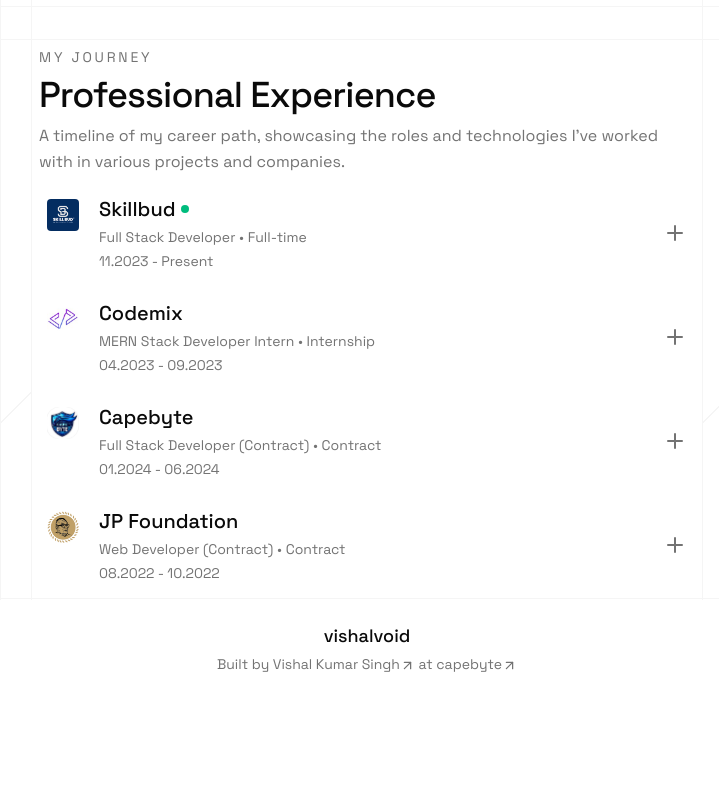
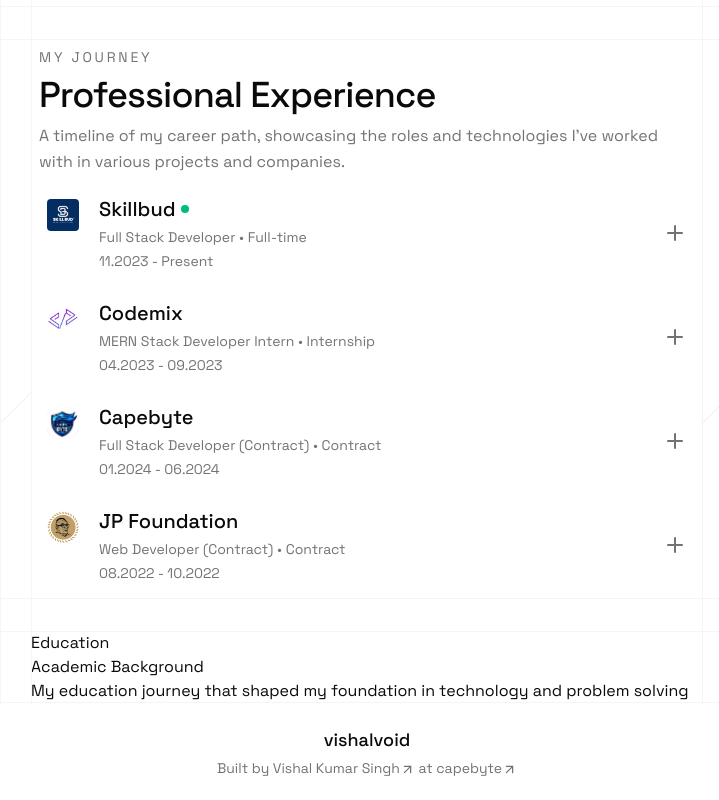
Before and after one commit to vishalvoid/vishalvoid.com, a Next.js app: page / in a window 1280 px wide. Shown: the part 850-1650 px from the top of the page, without its empty margins (273-992 px from the left). Before the commit the page ends 1546 px from the top, so only its background shows below. Built offline with nearby package versions, Linux system fonts and the light colour scheme.

Commit message:
feat: add DeveloperEducation component to showcase academic background

```diff
--- a/src/app/page.tsx
+++ b/src/app/page.tsx
@@ -1,5 +1,6 @@
 import PageShellWrapper from "@/components/layouts/page-shell";
 import DeveloperExperience from "@/components/main/develoepr-experience";
+import DeveloperEducation from "@/components/main/developer-education";
 import DeveloperIntro from "@/components/main/developer-intro";
 import DeveloperProjects from "@/components/main/developer-projects";
 
@@ -8,7 +9,8 @@
     <PageShellWrapper>
       <DeveloperIntro />
       <DeveloperProjects />
-      <DeveloperExperience/>
+      <DeveloperExperience />
+      <DeveloperEducation />
     </PageShellWrapper>
   );
 };
--- /dev/null
+++ b/src/components/main/developer-education.tsx
@@ -0,0 +1,21 @@
+import React from "react";
+import ShellWrapper from "../layouts/shell-wrapper";
+
+const DeveloperEducation = () => {
+  return (
+    <ShellWrapper>
+      <div>
+        <header>
+          <p>Education</p>
+          <h2>Academic Background</h2>
+          <p>
+            My education journey that shaped my foundation in technology and
+            problem solving
+          </p>
+        </header>
+      </div>
+    </ShellWrapper>
+  );
+};
+
+export default DeveloperEducation;
```
